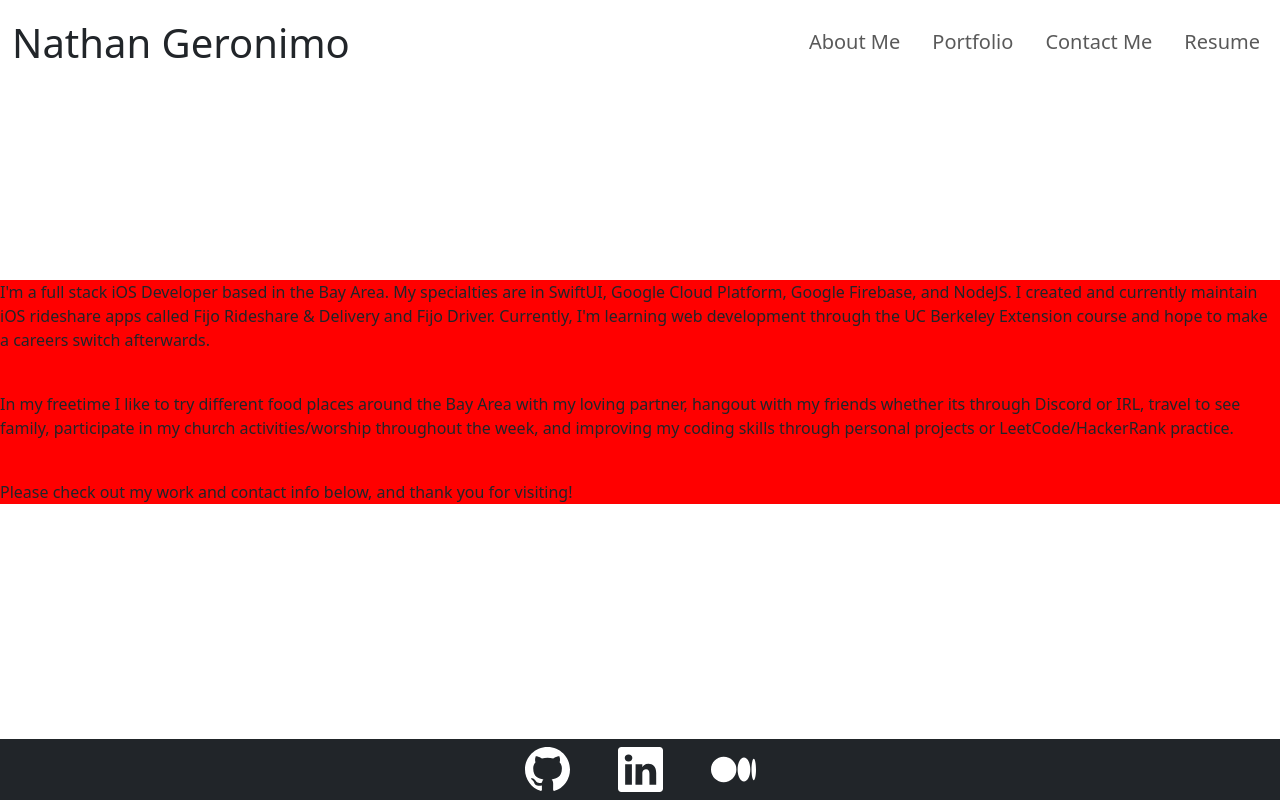
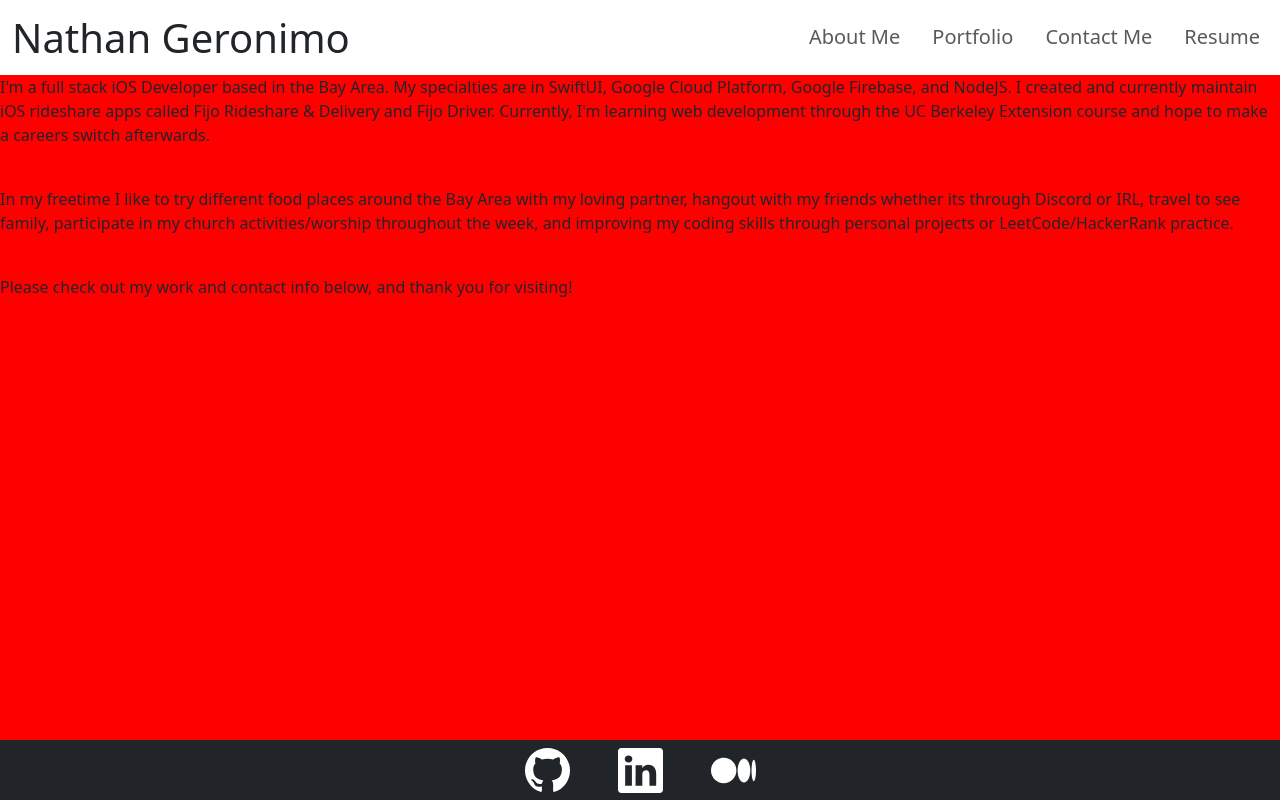
Before and after one commit to nathangero/portfolio-react, a React (Vite) app: page / in a window 1280 px wide. Built offline with nearby package versions, Linux system fonts and the light colour scheme.

Commit message:
implement default height for router pages, navbar, and footer

```diff
--- a/src/App.jsx
+++ b/src/App.jsx
@@ -4,12 +4,20 @@
 import Footer from './components/Footer'
 
 function App() {
-
+  const styles = {
+    backgroundDefault: {
+      "backgroundColor": "red",
+      "height": "!important",
+      "min-height": "calc(100vh - 135px)" // Get the size of the view then subtract the navbar and footer heights
+    }
+  }
   // Show Navbar and footer throughout the app
   return (
     <>
       <Navbar />
-      <Outlet />
+      <div style={ styles.backgroundDefault }>
+        <Outlet />
+      </div>
       <Footer />
     </>
   )
--- a/src/components/Footer.jsx
+++ b/src/components/Footer.jsx
@@ -2,8 +2,14 @@
 
 export default function Footer() {
 
+    const styles = {
+        footer: {
+            "height": "60px"
+        }
+    }
+
     return (
-        <footer className="navbar fixed-bottom justify-content-center bg-dark text-white">
+        <footer className="navbar sticky-bottom justify-content-center bg-dark text-white m-0" style={ styles.footer }>
             <ul className="list-group list-group-horizontal list-unstyled">
                 <li className="mx-4">
                     <a target="_blank" href="https://github.com/nathangero" role="button">
--- a/src/components/Navbar.jsx
+++ b/src/components/Navbar.jsx
@@ -5,6 +5,12 @@
         ABOUT_ME: "aboutme",
         PORTFOLIO: "portfolio",
         CONTACT: "contact"
+    }
+
+    const styles = {
+        navbar: {
+            "height": "75px"
+        }
     }
 
     /**
@@ -35,7 +41,7 @@
 
 
     return (
-        <nav className='navbar navbar-expand-md fixed-top '>
+        <nav className='navbar navbar-expand-md' style={ styles.navbar }>
             <div className='container-fluid'>
                 <Link
                     className='navbar-brand fs-1 text-dark'
--- a/src/pages/AboutMePage.jsx
+++ b/src/pages/AboutMePage.jsx
@@ -2,15 +2,8 @@
 
 export default function AboutMePage() {
 
-    const styles = {
-        background: {
-            "backgroundColor": "red",
-            "border": "none"
-        }
-    }
-
     return (
-        <section className="w-100 m-0" style={styles.background}>
+        <section className="section">
             <p>
                 I'm a full stack iOS Developer based in the Bay Area. My specialties are in SwiftUI, Google Cloud Platform, Google Firebase, and NodeJS. I created and currently maintain iOS rideshare apps called Fijo Rideshare & Delivery and Fijo Driver. Currently, I'm learning web development through the UC Berkeley Extension course and hope to make a careers switch afterwards.
             </p>
@@ -22,6 +15,29 @@
             <p>
                 Please check out my work and contact info below, and thank you for visiting!
             </p>
+
+            {/* <p>
+                I'm a full stack iOS Developer based in the Bay Area. My specialties are in SwiftUI, Google Cloud Platform, Google Firebase, and NodeJS. I created and currently maintain iOS rideshare apps called Fijo Rideshare & Delivery and Fijo Driver. Currently, I'm learning web development through the UC Berkeley Extension course and hope to make a careers switch afterwards.
+            </p>
+            <br />
+            <p>
+                In my freetime I like to try different food places around the Bay Area with my loving partner, hangout with my friends whether its through Discord or IRL, travel to see family, participate in my church activities/worship throughout the week, and improving my coding skills through personal projects or LeetCode/HackerRank practice.
+            </p>
+            <br />
+            <p>
+                Please check out my work and contact info below, and thank you for visiting!
+            </p>
+            <p>
+                I'm a full stack iOS Developer based in the Bay Area. My specialties are in SwiftUI, Google Cloud Platform, Google Firebase, and NodeJS. I created and currently maintain iOS rideshare apps called Fijo Rideshare & Delivery and Fijo Driver. Currently, I'm learning web development through the UC Berkeley Extension course and hope to make a careers switch afterwards.
+            </p>
+            <br />
+            <p>
+                In my freetime I like to try different food places around the Bay Area with my loving partner, hangout with my friends whether its through Discord or IRL, travel to see family, participate in my church activities/worship throughout the week, and improving my coding skills through personal projects or LeetCode/HackerRank practice.
+            </p>
+            <br />
+            <p className="mb-0 pb-3">
+                Please check out my work and contact info below, and thank you for visiting!
+            </p> */}
         </section>
     )
 }
```
Also changed, not shown: 1 other file (tests, documents, lock files or other folders).
